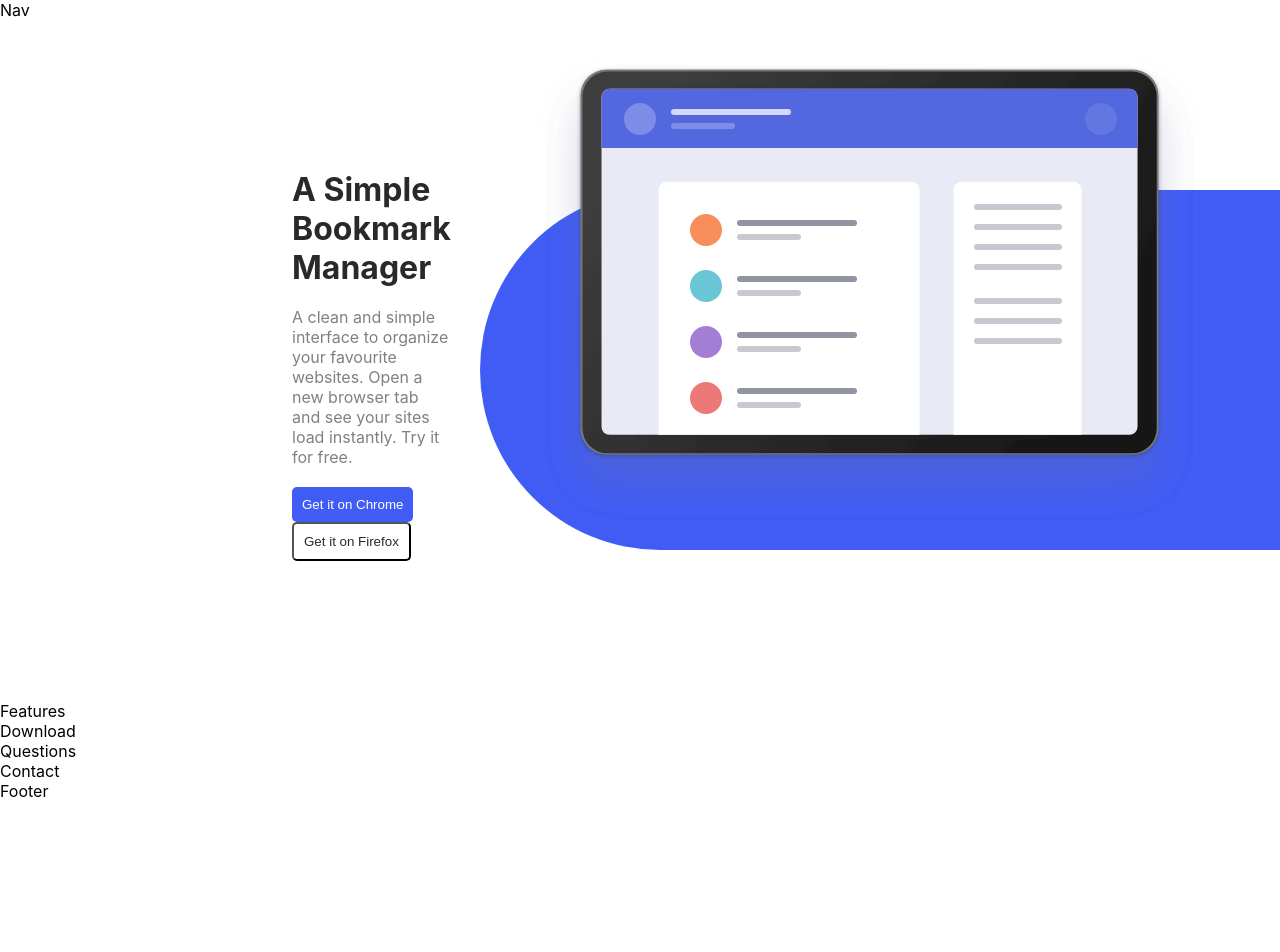
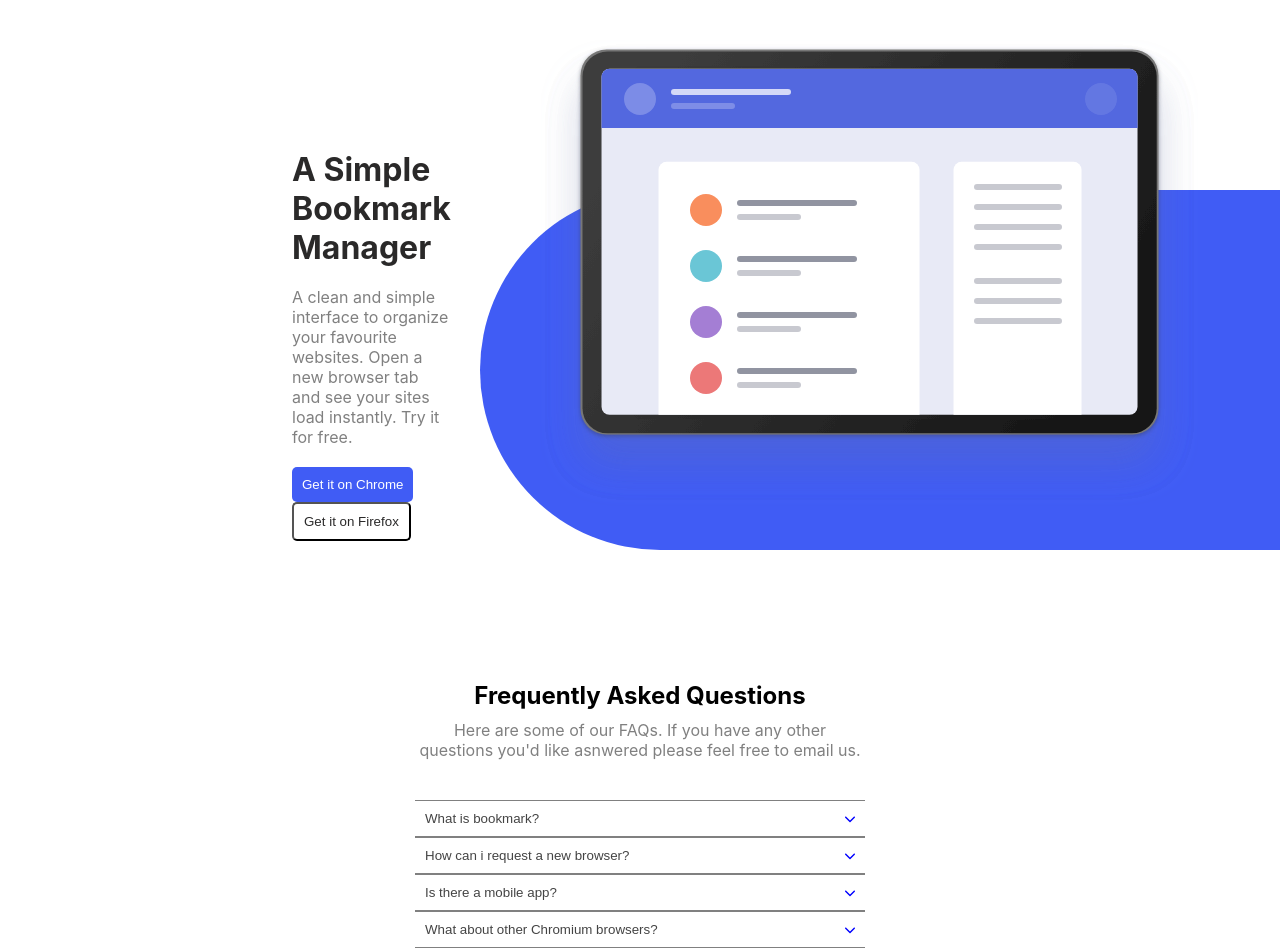
Before and after one commit to Kiril-Pavlov/bookmark-landing-page, a React (Create React App) app: page / in a window 1280 px wide. Shown: the top 952 px of the page. Before the commit the page ends 801 px from the top, so only its background shows below. Built offline with nearby package versions, Linux system fonts and the light colour scheme.

Commit message:
questions component done

```diff
--- a/src/App.css
+++ b/src/App.css
@@ -4,7 +4,8 @@
   padding: 0;
 }
 
-.root{
+:root{
   --dark-color:#2a2929;
-  --primary-color:violet;
+  --primary-color:#405CF5;
+  --gray-color:grey;
 }
--- a/src/App.js
+++ b/src/App.js
@@ -10,13 +10,10 @@ import Footer from './components/Footer';
 function App() {
   return (
     <div className="App">
-      <Nav />
       <Home />
-      <Features />
-      <Download />
-      <Questions />
-      <Contact />
-      <Footer />
+
+      <Questions  />
+
     </div>
   );
 }
--- /dev/null
+++ b/src/components/Accordion.css
@@ -0,0 +1,60 @@
+.accordion__section {
+    display: flex;
+    flex-direction: column;
+}
+
+.accordion {
+    background-color: white;
+    color: #444;
+    cursor: pointer;
+    padding: 10px;
+    display: flex;
+    align-items: center;
+    outline: none;
+    transition: background-color 0.6s ease;
+    border-style: solid;
+    border-width: 1px 0px 1px 0px;
+    border-color: var(--gray-color);
+    font-weight: 500;
+}
+
+.accordion.active {
+    border-width: 1px 0px 0px 0px;
+    border-color: var(--gray-color);
+}
+
+.accordion:hover {
+    color: red;
+}
+
+.accordion.hover.active {
+    background-color: #ccc;
+}
+
+.accordion.title {
+    font-weight: 600;
+    font-size: 16px;
+}
+
+.accordion__icon {
+    margin-left: auto;
+    transition: transform 0.6 ease;
+}
+
+.rotate {
+    transform: rotate(180deg);
+}
+
+.accordion__content {
+    background-color: white;
+    overflow: hidden;
+    transition: max-height 0.6s ease;
+    color: rgb(88, 87, 87);
+    font-size: 14px;
+}
+
+.accordion__text {
+    font-weight: 400;
+    font-size: 14px;
+    padding: 18px;
+}
--- /dev/null
+++ b/src/components/Accordion.js
@@ -0,0 +1,39 @@
+import React, {useState, useRef } from 'react'
+import "../components/Accordion.css"
+
+const Accordion = (props) => {
+
+    const [setActive, setActiveState] = useState("");
+    const [setHeight, setHeightState] = useState("0px");
+    const [setRotate, setRotateState] = useState("accordion__icon")
+
+    const content = useRef(null)
+
+    function toggleAccordion() {
+        setActiveState(setActive === "" ? "active" : "");
+        setHeightState(setActive === "active" ? "0px" : `${content.current.scrollHeight}px`);
+        setRotateState(setActive === "active" ? "accordion__icon" : "accordion__icon rotate")
+    }
+
+  return (
+    <div className="accordion__section">
+        <button className={`accordion ${setActive}`} onClick={toggleAccordion}>
+          <p className="accordion__title">{props.title}</p>
+          <svg className={`${setRotate}`}
+                    xmlns="http://www.w3.org/2000/svg"
+                    viewBox="0 0 448 512"
+                    width={10}
+                    fill={setActive === 'active' ? 'red' : 'blue'}>
+                        <path d="M224 416c-8.188 0-16.38-3.125-22.62-9.375l-192-192c-12.5-12.5-12.5-32.75 0-45.25s32.75-12.5 45.25 0L224 338.8l169.4-169.4c12.5-12.5 32.75-12.5 45.25 0s12.5 32.75 0 45.25l-192 192C240.4 412.9 232.2 416 224 416z"/>
+                    </svg>
+        </button>
+        <div ref={content} style={{maxHeight: `${setHeight}`}} className="accordion__content">
+          <div
+          classname="accordion__text"
+          dangerouslySetInnerHTML = {{ __html: props.content}} />
+        </div>
+       </div>
+  )
+}
+
+export default Accordion
--- a/src/components/Home.css
+++ b/src/components/Home.css
@@ -24,7 +24,7 @@
 }
 
 .home-chrome-button{
-    background-color: #405CF5;
+    background-color: var(--primary-color);
     padding: 10px;
     margin-right: 5px;
     border-radius: 5px;
--- /dev/null
+++ b/src/components/Questions.css
@@ -0,0 +1,25 @@
+.questions-container {
+    text-align: center;
+    width: 450px;
+    margin: auto;
+}
+
+.questions-title {
+    padding-bottom: 10px;
+}
+
+.questions-paragraph {
+    color: var(--gray-color);
+    padding-bottom: 40px;
+}
+
+.more-info-button {
+    margin-top: 35px;
+    background-color: var(--primary-color);
+    padding: 10px;
+    margin-right: 5px;
+    border-radius: 5px;
+    border: none;
+    color: white;
+    font-weight: 500;
+}
--- a/src/components/Questions.js
+++ b/src/components/Questions.js
@@ -1,8 +1,36 @@
 import React from 'react'
+import Accordion from './Accordion'
+import "../components/Questions.css"
 
-const Questions = () => {
+const Questions = (props) => {
   return (
-    <div>Questions</div>
+    <div className='questions-container'>
+
+      <h2 className="questions-title">Frequently Asked Questions</h2>
+      <p className="questions-paragraph">Here are some of our FAQs. If you have any other questions
+       you'd like asnwered please feel free to email us.</p>
+
+       <Accordion title="What is bookmark?" content="Lorem ipsum dolor sit amet, consectetur adipiscing elit.
+        Fusce tincidunt justo eget ultricies fringilla.
+        Phasellus blandit ipsum quis quam ornare mattis." />
+
+       <Accordion title="How can i request a new browser?"  content="Lorem ipsum dolor sit amet, consectetur adipiscing elit.
+        Fusce tincidunt justo eget ultricies fringilla.
+        Phasellus blandit ipsum quis quam ornare mattis." />
+
+       <Accordion title="Is there a mobile app?"  content="Lorem ipsum dolor sit amet, consectetur adipiscing elit.
+        Fusce tincidunt justo eget ultricies fringilla.
+        Phasellus blandit ipsum quis quam ornare mattis." />
+
+       <Accordion title="What about other Chromium browsers?"  content="Lorem ipsum dolor sit amet, consectetur adipiscing elit.
+        Fusce tincidunt justo eget ultricies fringilla.
+        Phasellus blandit ipsum quis quam ornare mattis." />
+
+        <button className="more-info-button">More Info</button>
+
+
+
+    </div>
   )
 }
 
```
Also changed, not shown: src/assets/chevron-down-solid.svg (added), 1 other file (tests, documents, lock files or other folders).
